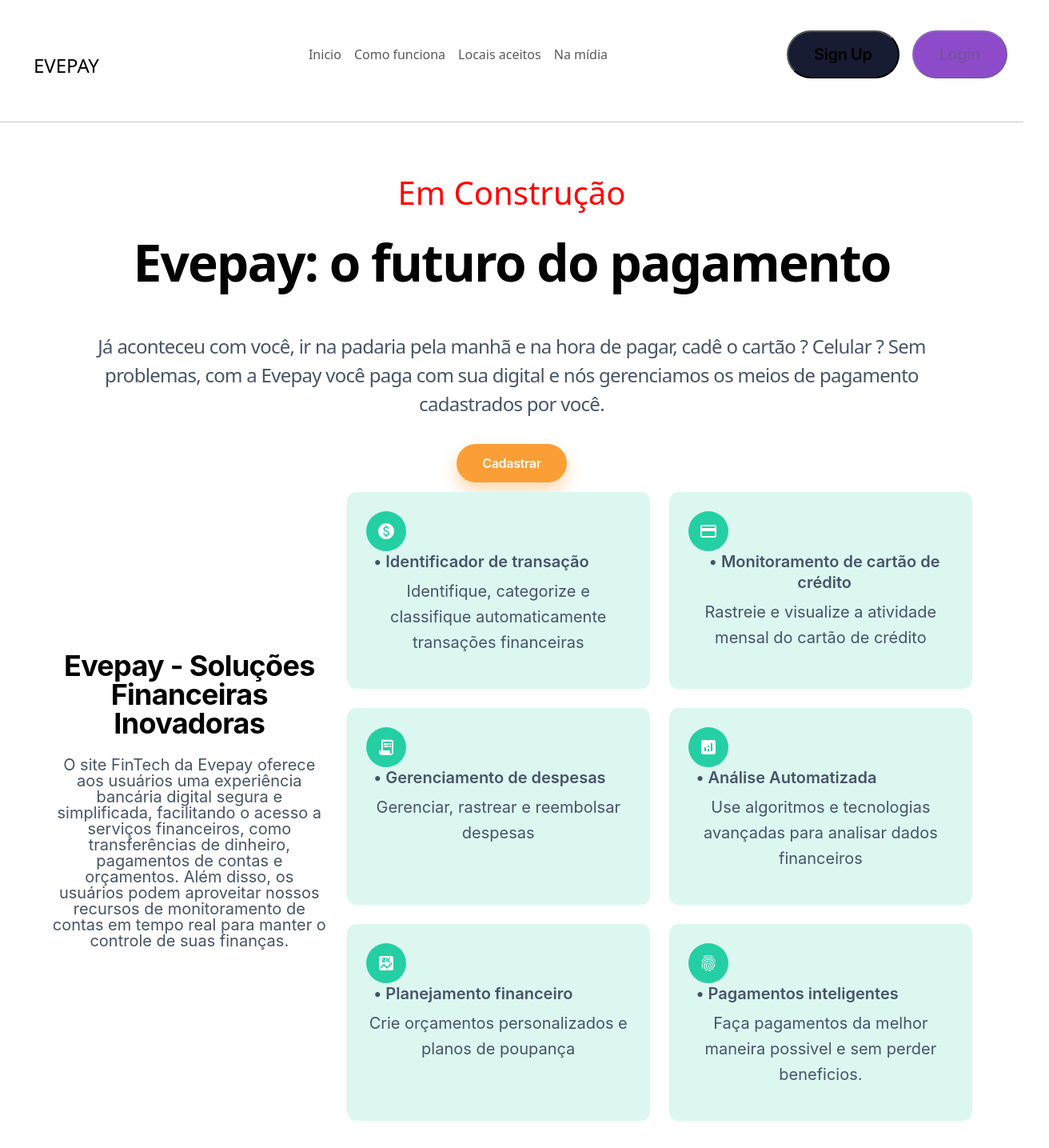
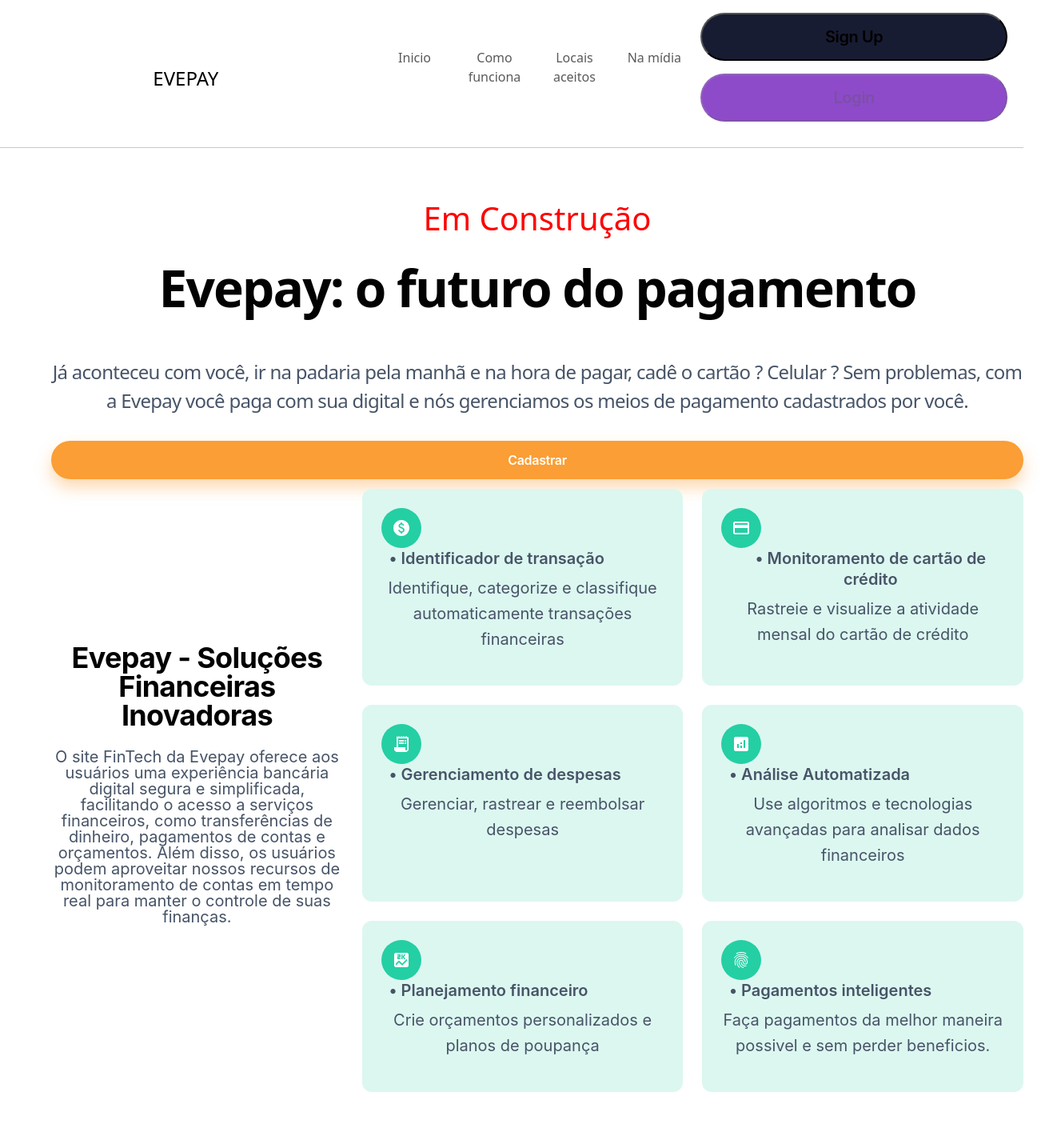
Before and after one commit to marcioA/evepay-landpage, a React (Vite) app: page / in a window 1280 px wide. Shown: the top 1435 px of the page at 80% size, 1312 px wide, since content can reach past the window. Built offline with nearby package versions, Linux system fonts and the light colour scheme.

Commit message:
update page with responsive css, in progress

```diff
--- a/src/App.css
+++ b/src/App.css
@@ -1,4 +1,5 @@
 #root {
   margin: 0;
   text-align: center;
+  width: fit-content;
 }
--- a/src/components/Card/styles.ts
+++ b/src/components/Card/styles.ts
@@ -25,6 +25,10 @@
             background-color: #fff;
             fill: #15fbbf;
         }
+    }
+
+    @media (max-width: 768px) {
+        width: 100%;
     }
 `;
 
--- a/src/components/Footer/styles.ts
+++ b/src/components/Footer/styles.ts
@@ -9,6 +9,12 @@
     font-size: 16px;
     line-height: 28px;
     color: #FFF;
+
+
+    @media (max-width: 768px) {
+        display: flex;
+        flex-direction: column;
+    }
 `;
 
 export const InfoContainer = styled.div`
@@ -36,6 +42,15 @@
         margin-bottom: 30px;
         line-height: 26px;
     }
+
+    @media (max-width: 768px) {
+        width: 100%;
+        flex-direction: column;
+        flex-wrap: wrap;
+        justify-content: center;
+        align-items: center;
+        max-width: 100%;
+    }
 `;
 
 export const CompanyInfo = styled.div`
@@ -58,6 +73,13 @@
     max-width: 900px;
     font-size: 16px;
     line-height: 28px;
+
+    @media (max-width: 768px) {
+        margin-top: 1rem;
+        max-width: 100%;
+        flex-direction: column;
+        flex-wrap: wrap;
+    }
 `;
 
 export const Section = styled.div`
@@ -80,4 +102,8 @@
         }
     }
 
+    @media (max-width: 768px) {
+        margin-top: 1rem;
+        max-width: 100%;
+    }
 `;
--- a/src/components/Header/styles.ts
+++ b/src/components/Header/styles.ts
@@ -3,6 +3,10 @@
 export const Container = styled.div`
   max-width: 1280px;
   background-color: var(--bs-white);
+
+  @media (max-width: 768px) {
+        width: 100%;
+    }
 `;
 
 export const NavbarContainer = styled.nav`
--- a/src/index.css
+++ b/src/index.css
@@ -13,3 +13,10 @@
   --font-family-sans-serif: -apple-system, BlinkMacSystemFont, "Segoe UI", Roboto, "Helvetica Neue", Arial, sans-serif, "Apple Color Emoji", "Segoe UI Emoji", "Segoe UI Symbol";
   --font-family-monospace: SFMono-Regular, Menlo, Monaco, Consolas, "Liberation Mono", "Courier New", monospace;
 }
+
+* {
+  padding: 0;
+  margin: 0;
+  width: 100%;
+  max-width: 100%;
+}
--- a/src/pages/Home/styles.ts
+++ b/src/pages/Home/styles.ts
@@ -1,12 +1,16 @@
 import styled from 'styled-components';
 
 export const Container = styled.div`
-  max-width: 100%px;
+  max-width: 100%;
   background-color: var(--bs-white);
   align-self: center;
   margin: 2rem;
   padding: 2rem;
   margin-bottom: 0;
+
+  @media (max-width: 768px) {
+        width: 100%;
+    }
 `;
 
 export const Introtext = styled.div`
@@ -24,6 +28,10 @@
     font-size: 1.5rem;
     letter-spacing: -.03em;
     color: #475467;
+
+    @media (max-width: 768px) {
+        width: 100%;
+    }
 `;
 
 export const IntroButton = styled.button`
@@ -47,6 +55,10 @@
         opacity: 0.9;
         transform: scale(1.01);
     }
+
+    @media (max-width: 768px) {
+        width: 100%;
+    }
 `;
 
 export const AsideContainer = styled.div`
@@ -60,6 +72,11 @@
     color: #475467;
     justify-content: space-between;
     align-self: center;
+
+    @media (max-width: 768px) {
+        flex-direction: column;
+        width: 100%;
+    }
 `;
 
 export const AboutAside = styled.div`
@@ -81,11 +98,19 @@
         font-size: 20px;
         margin-top: 0;
     }
+
+    @media (max-width: 768px) {
+            width: 100%;
+        }
 `;
 
 export const CardsAside = styled.div`
     display: flex;
     flex-wrap: wrap;
+
+    @media (max-width: 768px) {
+        width: 100%;
+    }
 `;
 
 export const CardContainer = styled.div`
@@ -95,4 +120,9 @@
     width: 70%;
     margin: 0 -12px;
     max-width: 1100px;
+
+    @media (max-width: 768px) {
+        width: 100%;
+        flex-direction: column;
+    }
 `;
```
